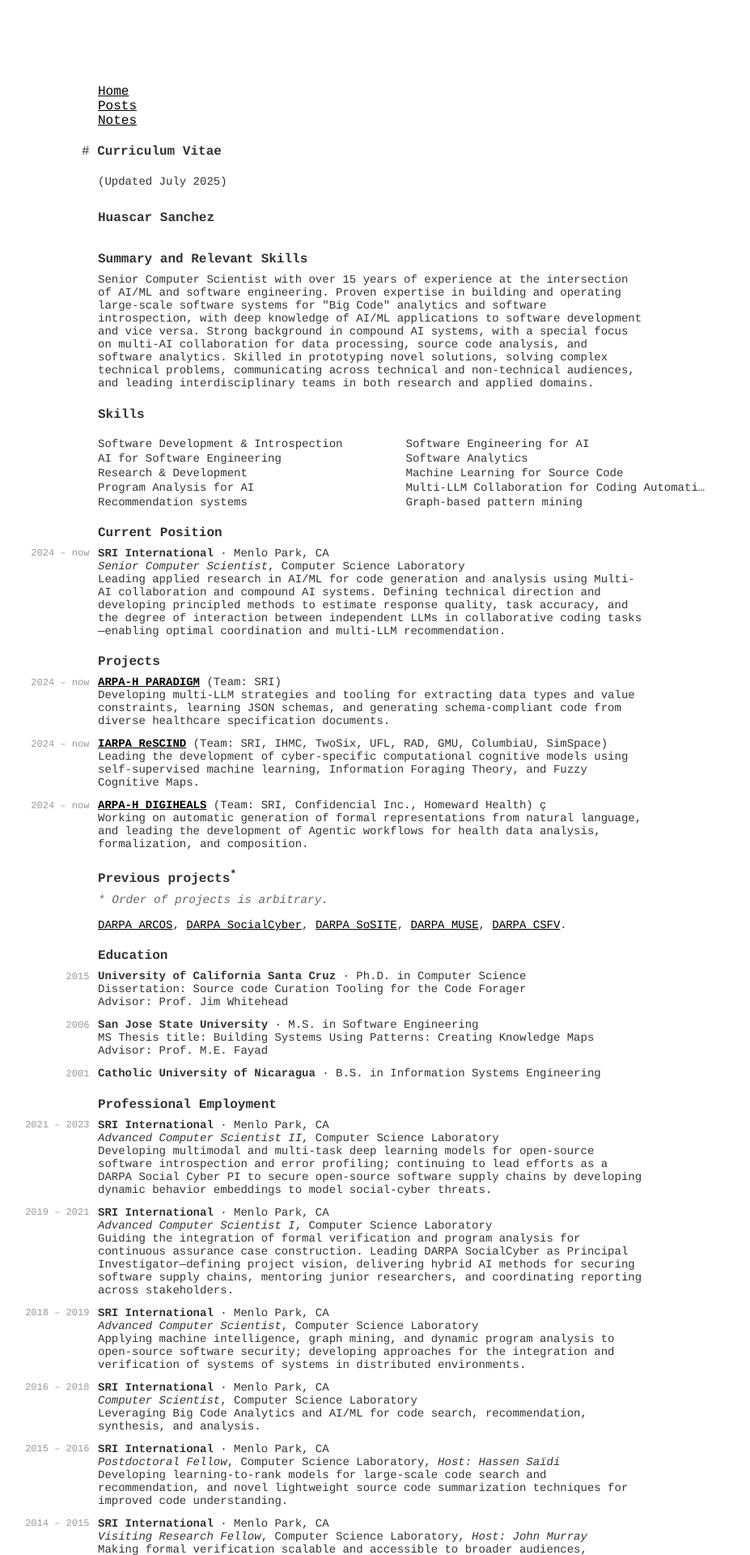
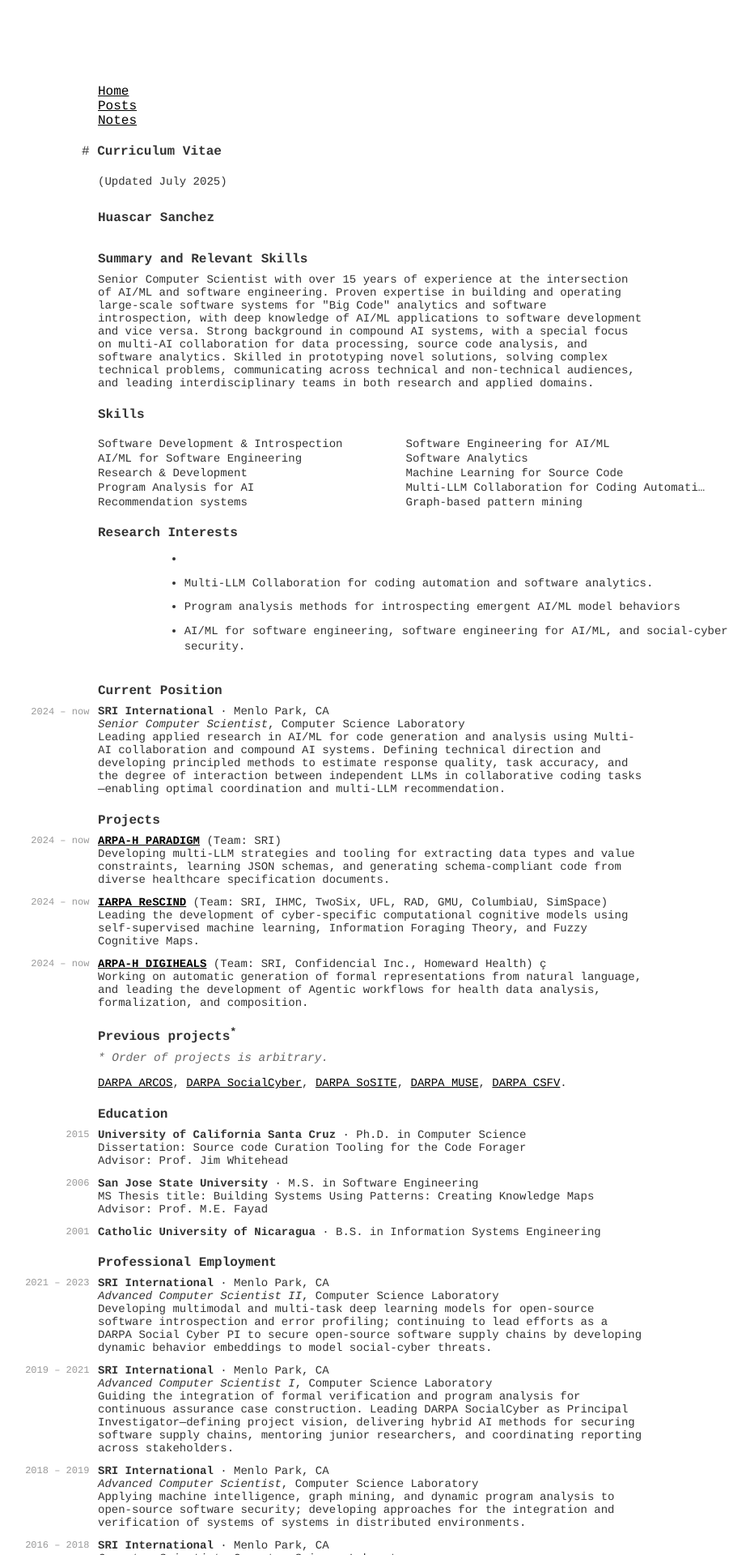
Before and after one commit to hsanchez/hsanchez.github.io, a Jekyll site: the page built from posts/notes/_posts/2017-02-01-cv.md, in a window 1280 px wide. Shown: the top 1920 px of the page at 81% size, without its empty margins (189-1116 px from the left). Built offline with Jekyll 4.4.1, drawn with Linux system fonts in a browser that asks for light colours.

Commit message:
adds research interests

```diff
--- a/posts/notes/_posts/2017-02-01-cv.md
+++ b/posts/notes/_posts/2017-02-01-cv.md
@@ -35,6 +35,16 @@
   margin-bottom: 15px;
   padding-left: 60pt;
 }
+.research-list {
+  margin-top: 10px;
+  padding-left: 80pt;
+  width: 80ch;
+}
+
+.research-list li {
+  margin-bottom: 10px;
+  line-height: 1.4;
+}
 </style>
 
 <div class="shifted">
@@ -61,8 +71,8 @@
     <div class="entry">
         <div class="skills-grid">
           <div>Software Development & Introspection</div>
-          <div>Software Engineering for AI</div>
-          <div>AI for Software Engineering</div>
+          <div>Software Engineering for AI/ML</div>
+          <div>AI/ML for Software Engineering</div>
           <div>Software Analytics</div>
           <div>Research & Development</div>
           <div>Machine Learning for Source Code</div>
@@ -73,6 +83,21 @@
         </div>
     </div> <!-- entry -->
 </div> <!-- Summary section -->
+
+<div class="section">
+  <div class="heading">Research Interests</div>
+  <div class="entry">
+    <div class="item">
+      <ul class="research-list">
+        <li></li>
+        <li>Multi-LLM Collaboration for coding automation and software analytics.</li>
+        <li>Program analysis methods for introspecting emergent AI/ML model behaviors</li>
+        <li>AI/ML for software engineering, software engineering for AI/ML, and social-cyber security.</li>
+      </ul>
+    </div>
+  </div>
+</div>
+
 <div class="section">
     <div class="heading">Current Position</div>
     <div class="entry">
```
